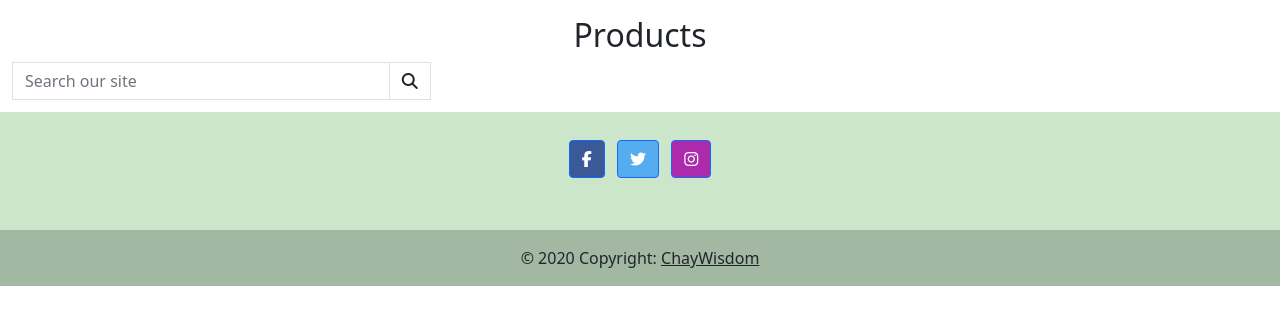
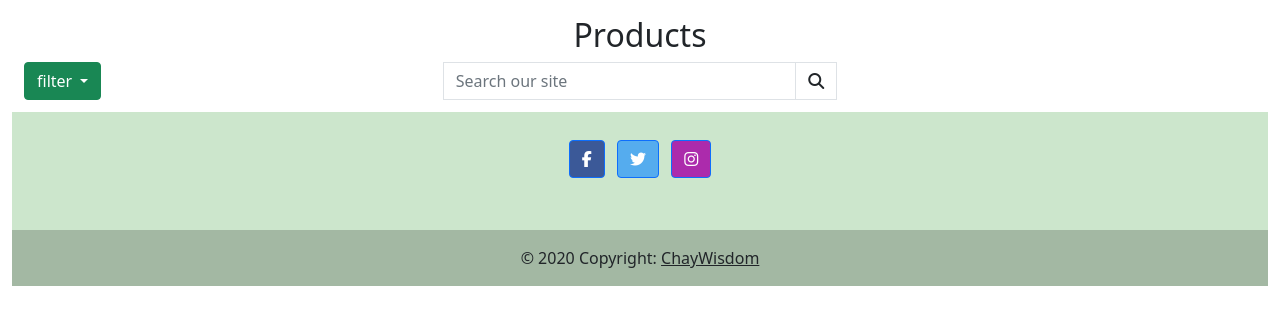
Before and after one commit to Chayno1/Milestone-project-4-Cardiff-Magic-Society, a Django app: page /shop/ in a window 1280 px wide. Shown: the part 176-501 px from the top of the page. Run offline with Django 4.2, Linux system fonts and the light colour scheme; data that the repository does not hold is empty; some libraries are stand-ins or nearby versions.

Commit message:
added filter menu to shop.html

```diff
--- a/shop/templates/shop/shop.html
+++ b/shop/templates/shop/shop.html
@@ -17,7 +17,21 @@
                 <h2 class="logo-font">Products</h2>
             </div>
         </div>
-        <div class="col-12 col-lg-4 my-auto py-1 py-lg-0">
+        <div class="container-fluid">
+            <div class="row">
+                <div class="dropdown col-md-4">
+                    <button class="btn btn-success dropdown-toggle" type="button" id="dropdownMenuButton1" data-bs-toggle="dropdown" aria-expanded="false">
+                      filter
+                    </button>
+                    <ul class="dropdown-menu" aria-labelledby="dropdownMenuButton1">
+                      <li><a class="dropdown-item" href="#">Cards</a></li>
+                      <li><a class="dropdown-item" href="#">Coins</a></li>
+                      <li><a class="dropdown-item" href="#">Books</a></li>
+                      <li><a class="dropdown-item" href="#">DVD's</a></li>
+                      <li><a class="dropdown-item" href="#">All Products</a></li>
+                    </ul>
+                  </div>
+        <div class="col-md-8 col-lg-4 my-auto py-1 py-lg-0">
             <form method="GET" action="{% url 'shop' %}">
                 <div class="input-group w-100">
                     <input class="form-control border border-black rounded-0" type="text" name="q" placeholder="Search our site">
@@ -31,6 +45,7 @@
                 </div>
             </form>
         </div>
+    </div>
         <div class="row">
             <div class="product-container col-10 offset-1">
                 <div class="row mt-1 mb-2"></div>
```
